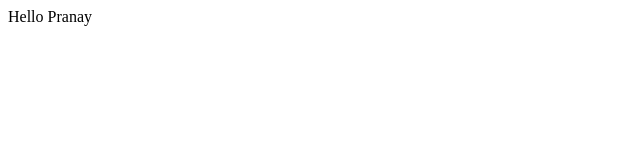
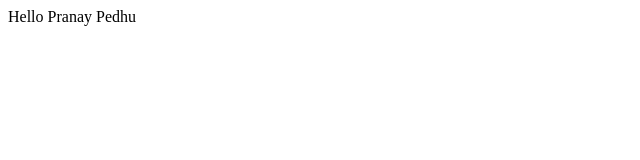
Before and after one commit to pvoruganti-mprise/WhatsappIntegration, a website: page index.html in a window 1280 px wide. Shown: the full height of the page, 0-640 px from the left. Drawn offline with Linux system fonts and the light colour scheme.

Commit message:
Update index.html

```diff
--- a/index.html
+++ b/index.html
@@ -1,3 +1,4 @@
+
 <!DOCTYPE html>
 <html lang="en">
 <head>
@@ -6,6 +7,6 @@
     <title>Document</title>
 </head>
 <body>
-    Hello Pranay
+    Hello Pranay Pedhu
 </body>
 </html>
```
